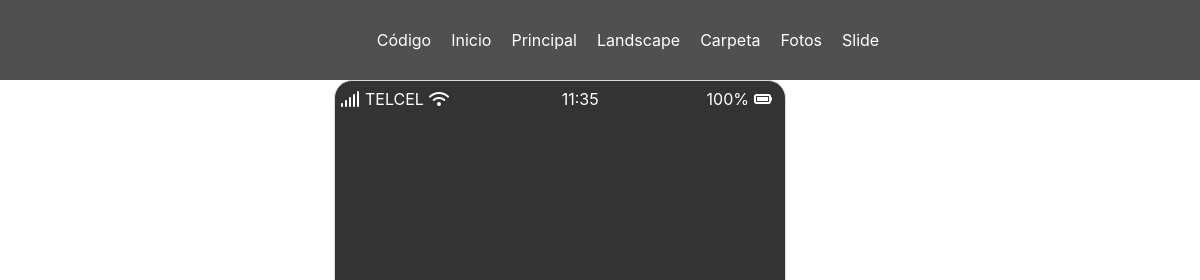
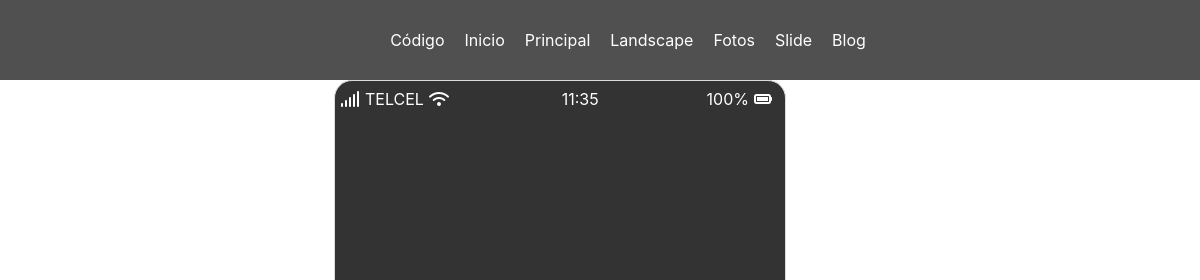
Before and after one commit to JulioRamirezB/Calculadora, a plain HTML site: page index.html in a window 1280 px wide. Shown: the top 280 px of the page, 80-1280 px from the left. Drawn offline with Linux system fonts and the light colour scheme.

Commit message:
Agregando link de blog

```diff
--- a/index.html
+++ b/index.html
@@ -19,9 +19,9 @@
                     <li><a href="https://julioramirezb.github.io/iPhone7/#Bloqueado">Inicio</a></li>
                     <li><a href="https://julioramirezb.github.io/iPhone7/#principal" >Principal</a></li>
                     <li><a href="https://julioramirezb.github.io/iPhone7/#landscape">Landscape</a></li>
-                    <li><a href="../Práctica 3/ventana.html">Carpeta</a></li>
                     <li><a href="https://julioramirezb.github.io/Slides/" >Fotos</a></li>
                     <li><a href="https://julioramirezb.github.io/Landscape/">Slide</a></li>
+                    <li><a href="https://julioramirezb.github.io/Blog2020/">Blog</a></li>
                 </ul>
             </nav>
     </header>
```
